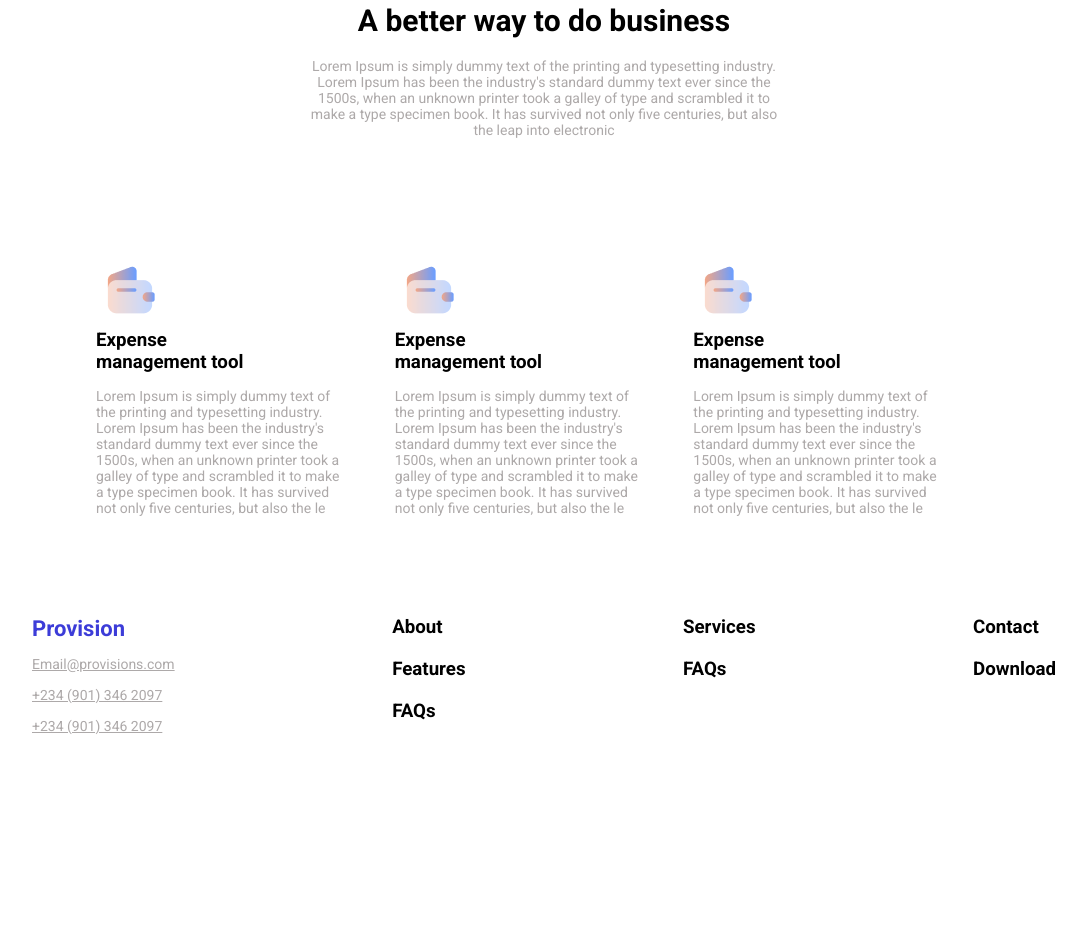
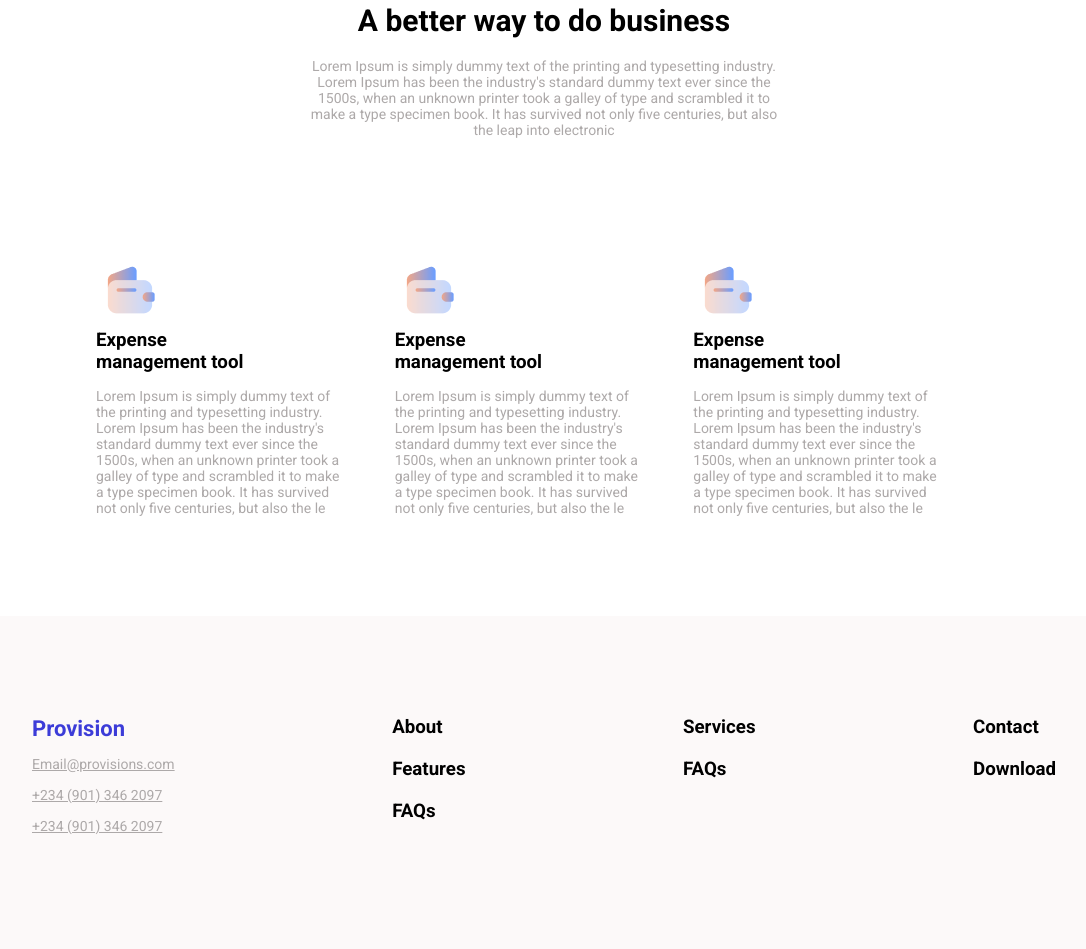
Before and after one commit to bolajiscott/cook, a plain HTML site: page index.html in a window 1280 px wide. Shown: the part 1830-2779 px from the top of the page, without its empty margins (96-1182 px from the left). Before the commit the page ends 2579 px from the top, so only its background shows below. Drawn offline with Linux system fonts and the light colour scheme.

Commit message:
add padding to lists section

```diff
--- a/index.html
+++ b/index.html
@@ -122,6 +122,7 @@
                 </div>
             </div>
         </div>
+        <div class="lists-box">
             <div class="lists">
                 <div class="prov-1">
                     <h3>Provision</h3>
@@ -144,5 +145,6 @@
                 </div>
             </div>
         </div>
+    </div>
 </body>
 </html>
--- a/style.css
+++ b/style.css
@@ -168,6 +168,11 @@
     color: #ada9a9;
 }
 
+.lists-box{
+    background-color: rgb(252, 249, 249);
+    padding: 100px 0;
+}
+
 .lists{
     width: 80%;
     margin: 0 auto;
```
Lines whose indentation alone changed are shown as unchanged.
